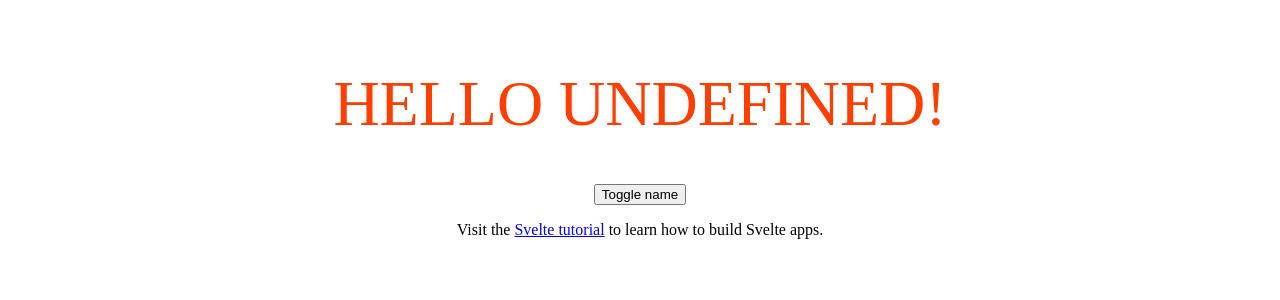
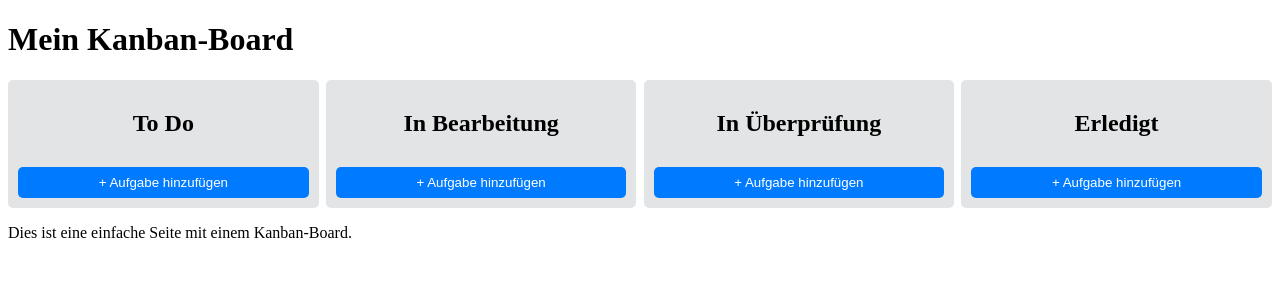
Before and after one commit to AgonThaqi/04_SinglePageApplication, a SvelteKit app: page / in a window 1280 px wide. Shown: the top 300 px of the page. Built offline with nearby package versions, Linux system fonts and the light colour scheme.

Commit message:
KanbanBoard erstellt

```diff
--- /dev/null
+++ b/src/components/KanbanBoard.svelte
@@ -0,0 +1,61 @@
+<script>
+    import KanbanColumn from './KanbanColumn.svelte';
+
+    // Initialisierung der Spalten mit LocalStorage-Fallback
+    let columns = JSON.parse(localStorage.getItem('kanban-columns')) || [
+        { id: 1, title: 'To Do', tasks: [] },
+        { id: 2, title: 'In Bearbeitung', tasks: [] },
+        { id: 3, title: 'In Überprüfung', tasks: [] },
+        { id: 4, title: 'Erledigt', tasks: [] }
+    ];
+
+    // Funktion zum Speichern der Spalten in LocalStorage
+    function saveToLocalStorage() {
+        localStorage.setItem('kanban-columns', JSON.stringify(columns));
+    }
+
+    function addTask(columnId, taskText) {
+        const column = columns.find(col => col.id === columnId);
+        if (column) {
+            column.tasks.push({ text: taskText });
+            saveToLocalStorage();
+        }
+    }
+
+    function moveTask(columnId, taskIndex, direction) {
+        const column = columns.find(col => col.id === columnId);
+        const newColumn = columns.find(col => col.id === columnId + direction);
+
+        if (column && newColumn) {
+            const [task] = column.tasks.splice(taskIndex, 1);
+            newColumn.tasks.push(task);
+            saveToLocalStorage();
+        }
+    }
+
+    function deleteTask(columnId, taskIndex) {
+        const column = columns.find(col => col.id === columnId);
+        if (column) {
+            column.tasks.splice(taskIndex, 1);
+            saveToLocalStorage();
+        }
+    }
+</script>
+
+<style>
+    .kanban-board {
+        display: flex;
+        justify-content: space-between;
+    }
+</style>
+
+<div class="kanban-board">
+    {#each columns as column (column.id)}
+        <KanbanColumn
+          {column}
+          on:add-task={event => addTask(column.id, event.detail)}
+          on:move-task={event => moveTask(column.id, event.detail.index, event.detail.direction)}
+          on:delete-task={event => deleteTask(column.id, event.detail.index)}
+        />
+    {/each}
+</div>
--- /dev/null
+++ b/src/components/KanbanColumn.svelte
@@ -0,0 +1,70 @@
+<script>
+    import { createEventDispatcher } from 'svelte';
+    import Task from './Task.svelte';
+
+    export let column;  // Die gesamte Spalte wird jetzt als Prop übergeben
+
+    const dispatch = createEventDispatcher();
+
+    function addTask() {
+        const taskText = prompt("Aufgabe eingeben:");
+        if (taskText) {
+            dispatch('add-task', taskText);
+        }
+    }
+
+    function moveTask(index, direction) {
+        dispatch('move-task', { index, direction });
+    }
+
+    function deleteTask(index) {
+        dispatch('delete-task', { index });
+    }
+</script>
+
+<style>
+    .kanban-column {
+        width: 23%;
+        background-color: #e2e4e6;
+        padding: 10px;
+        border-radius: 5px;
+    }
+
+    h2 {
+        text-align: center;
+    }
+
+    .task-list {
+        margin-top: 10px;
+    }
+
+    .add-task-btn {
+        width: 100%;
+        padding: 8px;
+        margin-top: 10px;
+        border: none;
+        background-color: #007bff;
+        color: white;
+        border-radius: 5px;
+        cursor: pointer;
+    }
+
+    .add-task-btn:hover {
+        background-color: #0056b3;
+    }
+</style>
+
+<div class="kanban-column">
+    <h2>{column.title}</h2>
+    <div class="task-list">
+        {#each column.tasks as task, index}
+            <Task
+              {task}
+              on:move-left={() => moveTask(index, -1)}
+              on:move-right={() => moveTask(index, 1)}
+              on:delete-task={() => deleteTask(index)}
+            />
+        {/each}
+    </div>
+    <button class="add-task-btn" on:click={addTask}>+ Aufgabe hinzufügen</button>
+</div>
--- /dev/null
+++ b/src/components/Task.svelte
@@ -0,0 +1,68 @@
+<script>
+    import { createEventDispatcher } from 'svelte';
+
+    export let task;
+
+    const dispatch = createEventDispatcher();
+
+    function moveLeft() {
+        dispatch('move-left');
+    }
+
+    function moveRight() {
+        dispatch('move-right');
+    }
+
+    function deleteTask() {
+        dispatch('delete-task');
+    }
+</script>
+
+<style>
+    .task {
+        background-color: white;
+        margin: 10px 0;
+        padding: 10px;
+        border-radius: 5px;
+        box-shadow: 0px 2px 5px rgba(0, 0, 0, 0.1);
+        display: flex;
+        justify-content: space-between;
+        align-items: center;
+    }
+
+    .task-controls {
+        display: flex;
+        gap: 5px;
+    }
+
+    .task-controls button {
+        padding: 5px;
+        border: none;
+        border-radius: 3px;
+        cursor: pointer;
+    }
+
+    .move-left {
+        background-color: #ffc107;
+        color: white;
+    }
+
+    .move-right {
+        background-color: #28a745;
+        color: white;
+    }
+
+    .delete-task {
+        background-color: #dc3545;
+        color: white;
+    }
+</style>
+
+<div class="task">
+    <span>{task.text}</span>
+    <div class="task-controls">
+        <button class="move-left" on:click={moveLeft}>&#8592;</button>
+        <button class="delete-task" on:click={deleteTask}>&#10006;</button>
+        <button class="move-right" on:click={moveRight}>&#8594;</button>
+    </div>
+</div>
--- a/src/routes/+page.svelte
+++ b/src/routes/+page.svelte
@@ -1,42 +1,12 @@
 <script>
-	export let name;
-
-	function toggleName() {
-		if (name === "world") {
-			name = "Svelte";
-		} else {
-			name = "world";
-		}
-	}
+    // Import der KanbanBoard-Komponente
+    import KanbanBoard from '../components/KanbanBoard.svelte';
 </script>
 
-<main>
-	<h1>Hello {name}!</h1>
-	<button on:click="{toggleName}">Toggle name</button>
-	<p>
-		Visit the <a href="https://learn.svelte.dev/">Svelte tutorial</a> to learn
-		how to build Svelte apps.
-	</p>
-</main>
+<!-- Markup -->
+<h1>Mein Kanban-Board</h1>
 
-<style>
-    main {
-        text-align: center;
-        padding: 1em;
-        max-width: 240px;
-        margin: 0 auto;
-    }
+<!-- Rendern der KanbanBoard-Komponente -->
+<KanbanBoard />
 
-    h1 {
-        color: #ff3e00;
-        text-transform: uppercase;
-        font-size: 4em;
-        font-weight: 100;
-    }
-
-    @media (min-width: 640px) {
-        main {
-            max-width: none;
-        }
-    }
-</style>
+<p>Dies ist eine einfache Seite mit einem Kanban-Board.</p>
--- a/svelte.config.js
+++ b/svelte.config.js
@@ -3,10 +3,12 @@ import adapter from '@sveltejs/adapter-auto';
 /** @type {import('@sveltejs/kit').Config} */
 const config = {
 	kit: {
+		// Deaktivieren des Server-Side Renderings
+		ssr: false,
 		// adapter-auto only supports some environments, see https://kit.svelte.dev/docs/adapter-auto for a list.
 		// If your environment is not supported, or you settled on a specific environment, switch out the adapter.
 		// See https://kit.svelte.dev/docs/adapters for more information about adapters.
-		adapter: adapter()
+		adapter: adapter(),
 	}
 };
 
```
